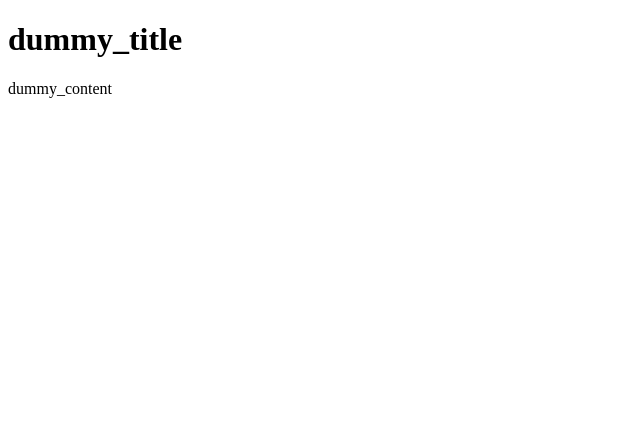
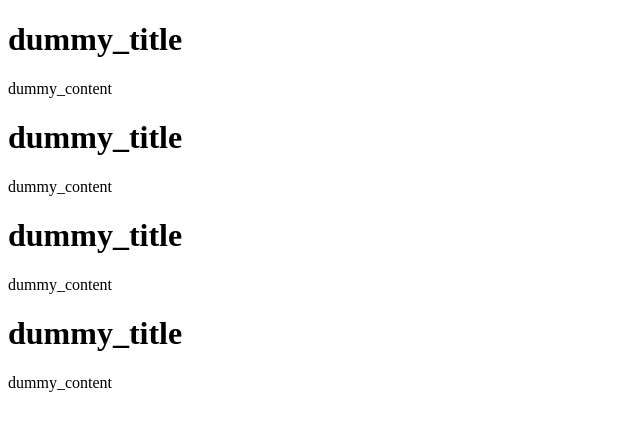
Before and after one commit to CGo2302/hello-world, a website: page index.html in a window 1280 px wide. Shown: the whole page, without its empty margins (0-640 px from the left). Drawn offline with Linux system fonts and the light colour scheme.

Commit message:
Add files via upload

```diff
--- a/index.html
+++ b/index.html
@@ -7,5 +7,11 @@
     <body>
         <h1>dummy_title</h1>
         <p>dummy_content</p>
+        <h1>dummy_title</h1>
+        <p>dummy_content</p>
+        <h1>dummy_title</h1>
+        <p>dummy_content</p>
+        <h1>dummy_title</h1>
+        <p>dummy_content</p>
     </body>
 </html>
```
